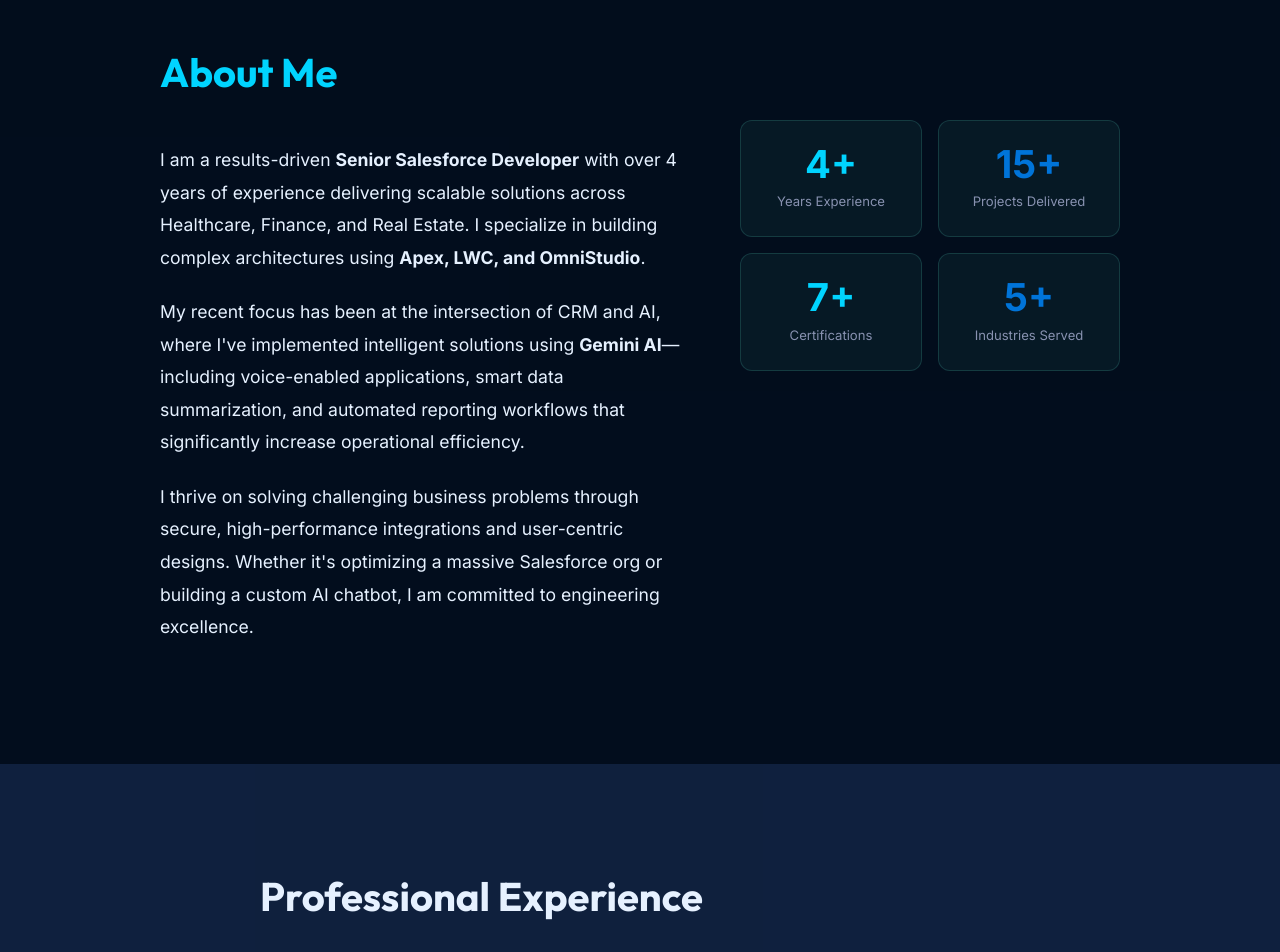
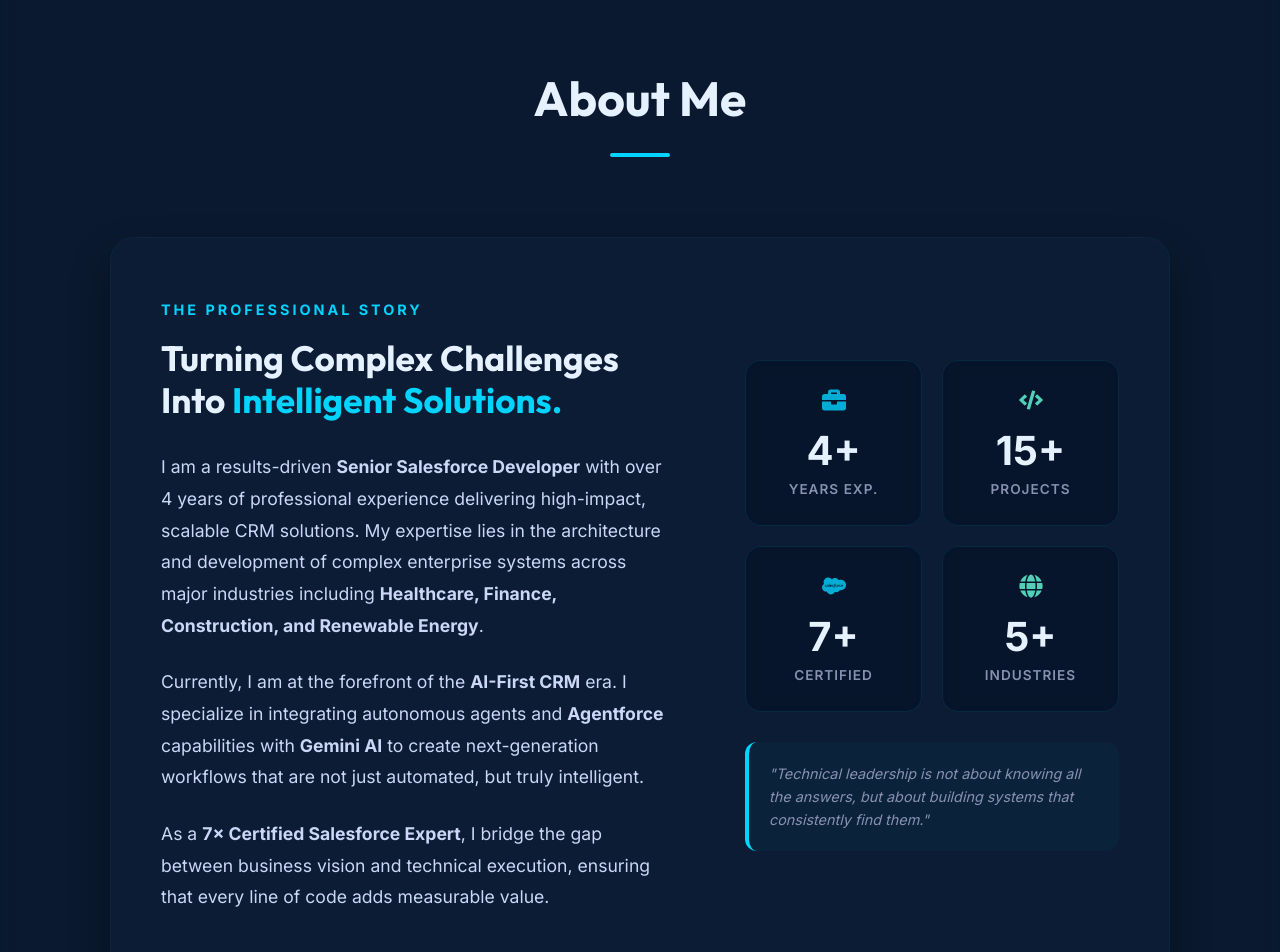
Before and after one commit to jenish238/Portfolio, a React (Vite) app in the folder portfolio-website/: page / in a window 1280 px wide. Shown: the part 880-1832 px from the top of the page. Built offline with nearby package versions, Linux system fonts and the light colour scheme.

Commit message:
3/4/26 Morning 3:08PM

```diff
--- a/portfolio-website/index.html
+++ b/portfolio-website/index.html
@@ -12,17 +12,17 @@
   <link rel="canonical" href="https://jenishgangani.me" />
 
   <!-- ===== Primary SEO Meta Tags ===== -->
-  <title>Jenish Gangani | Senior Salesforce Developer & 7× Certified Architect</title>
-  <meta name="title" content="Jenish Gangani | Senior Salesforce Developer & 7× Certified Architect" />
+  <title>Jenish Gangani | Senior Salesforce Developer & Architect</title>
+  <meta name="title" content="Jenish Gangani | Senior Salesforce Developer & Architect" />
   <meta name="description"
-    content="Jenish Gangani is a Senior Salesforce Developer & 7× Certified Architect based in Ahmedabad, India. Expert in Apex, LWC, OmniStudio, Agentforce, Gemini AI integrations, and scalable CRM automation across Healthcare, Real Estate, Finance & more." />
+    content="Senior Salesforce Developer & 7× Certified Architect specializing in Apex, LWC, OmniStudio, and Gemini AI integrations." />
   <meta name="keywords"
     content="Jenish Gangani, Salesforce Developer, Senior Salesforce Developer, LWC Developer, Apex Developer, OmniStudio, Agentforce, Salesforce Certified, Platform Developer II, Data Cloud Consultant, JavaScript Developer Salesforce, AI Integration Salesforce, Gemini AI, Salesforce Architect, CRM Developer, Salesforce Freelancer, Salesforce India, Ahmedabad Salesforce, DocuSign Salesforce, WhatsApp Salesforce Integration, MV Clouds" />
   <meta name="author" content="Jenish Gangani" />
   <meta name="robots" content="index, follow, max-snippet:-1, max-image-preview:large, max-video-preview:-1" />
 
   <!-- Language & Geo -->
-  <meta name="language" content="English" />
+  <meta name="language" content="en" />
   <meta name="geo.region" content="IN-GJ" />
   <meta name="geo.placename" content="Ahmedabad, Gujarat, India" />
   <meta name="geo.position" content="23.0225;72.5714" />
@@ -161,10 +161,23 @@
     ]
   }
   </script>
+
+  <!-- Google Analytics (gtag.js) -->
+  <script async src="https://www.googletagmanager.com/gtag/js?id=G-XXXXXXXXXX"></script>
+  <script>
+    window.dataLayer = window.dataLayer || [];
+    function gtag(){dataLayer.push(arguments);}
+    gtag('js', new Date());
+    gtag('config', 'G-XXXXXXXXXX');
+  </script>
 </head>
 
 <body>
-  <div id="root"></div>
+  <div id="root">
+    <!-- Non-JS Fallback for SEO -->
+    <h1 style="display:none">Jenish Gangani | Senior Salesforce Developer & Architect</h1>
+    <p style="display:none">7× Certified Salesforce Developer specializing in Apex, LWC, OmniStudio, Agentforce, and AI integrations.</p>
+  </div>
   <script type="module" src="/src/main.jsx"></script>
 </body>
 
--- a/portfolio-website/src/App.jsx
+++ b/portfolio-website/src/App.jsx
@@ -1,5 +1,5 @@
 import React, { useEffect, useRef, useState } from 'react';
-import { FaGithub, FaLinkedinIn, FaSalesforce, FaWhatsapp, FaEnvelope } from 'react-icons/fa';
+import { FaGithub, FaLinkedinIn, FaSalesforce, FaWhatsapp, FaEnvelope, FaBriefcase, FaCode, FaGlobe } from 'react-icons/fa';
 import { SiUpwork } from 'react-icons/si';
 import Navbar from './components/Navbar';
 import Hero from './components/Hero';
@@ -45,21 +45,26 @@
 };
 
 /* ── Individual stat card ─────────────────────────────────── */
-const StatCard = ({ value, suffix, label, color }) => {
+const StatCard = ({ value, suffix, label, color, icon }) => {
   const [count, ref] = useCounter(value);
   return (
-    <div ref={ref} style={{
+    <div ref={ref} className="stat-card" style={{
       textAlign: 'center',
       padding: '24px 20px',
-      borderRadius: '12px',
-      background: 'rgba(100,255,218,0.05)',
-      border: '1px solid rgba(100,255,218,0.15)',
-      flex: '1 1 130px',
+      borderRadius: '16px',
+      background: 'rgba(2, 12, 27, 0.4)',
+      border: '1px solid rgba(0, 212, 255, 0.1)',
+      backdropFilter: 'blur(8px)',
+      transition: 'all 0.3s ease',
+      cursor: 'default',
     }}>
-      <div style={{ fontSize: '2.4rem', fontWeight: '800', color, lineHeight: 1 }}>
+      <div style={{ fontSize: '1.5rem', color: color, marginBottom: '8px', opacity: 0.8 }}>{icon}</div>
+      <div style={{ fontSize: '2.5rem', fontWeight: '800', color: 'var(--white)', lineHeight: 1, marginBottom: '8px' }}>
         {count}{suffix}
       </div>
-      <div style={{ fontSize: '0.82rem', color: 'var(--text-sub)', marginTop: '8px', fontWeight: '500' }}>{label}</div>
+      <div style={{ fontSize: '0.85rem', color: 'var(--text-sub)', fontWeight: '600', textTransform: 'uppercase', letterSpacing: '1px' }}>
+        {label}
+      </div>
     </div>
   );
 };
@@ -87,42 +92,105 @@
       <BackToTop />
       <Hero />
 
-      {/* ── About ─────────────────────────────────────────── */}
-      <section id="about" style={{ padding: '120px 0', background: 'var(--bg-navy)' }}>
-        <div className="container" style={{ maxWidth: '1000px' }}>
-          {/* Two-column layout: text left, stats right */}
-          <div style={{ display: 'flex', gap: '60px', alignItems: 'flex-start', flexWrap: 'wrap' }}>
-            {/* Left: text */}
-            <article style={{ flex: '1 1 400px' }}>
-              <h2 className="slide-in-left stagger-1" style={{ fontSize: '2.5rem', marginBottom: '40px', color: 'var(--primary)' }}>About Me</h2>
-              <div style={{ color: 'var(--white)', fontSize: '1.1rem', lineHeight: '1.85' }}>
-                <p className="fade-in stagger-2" style={{ marginBottom: '22px' }}>
-                  I am a results-driven <strong>Senior Salesforce Developer</strong> with over 4 years of experience delivering
-                  scalable solutions across Healthcare, Finance, and Real Estate. I specialize in building complex
-                  architectures using <strong>Apex, LWC, and OmniStudio</strong>.
+      {/* ── About Section ──────────────────────────────────────── */}
+      <section id="about" style={{ padding: '140px 0', position: 'relative' }}>
+        <div className="container" style={{ maxWidth: '1100px' }}>
+          <div className="section-header fade-in" style={{ textAlign: 'center', marginBottom: '80px' }}>
+            <h2 style={{ fontSize: '3rem', color: 'var(--white)', marginBottom: '16px' }}>About Me</h2>
+            <div style={{ width: '60px', height: '4px', background: 'var(--primary)', margin: '0 auto', borderRadius: '2px' }}></div>
+          </div>
+
+          <div style={{
+            display: 'flex',
+            gap: '80px',
+            alignItems: 'center',
+            flexWrap: 'wrap',
+            background: 'rgba(17, 34, 64, 0.4)',
+            padding: '60px 50px',
+            borderRadius: '24px',
+            border: '1px solid rgba(0, 212, 255, 0.05)',
+            backdropFilter: 'blur(10px)',
+            boxShadow: '0 20px 40px rgba(0,0,0,0.3)',
+          }}>
+            {/* Left: Content */}
+            <article style={{ flex: '1 1 450px' }}>
+              <p style={{
+                color: 'var(--primary)',
+                fontSize: '0.9rem',
+                fontWeight: '700',
+                letterSpacing: '3px',
+                textTransform: 'uppercase',
+                marginBottom: '16px'
+              }}>The Professional Story</p>
+              <h3 style={{ fontSize: '2.2rem', color: 'var(--white)', marginBottom: '30px', lineHeight: '1.2' }}>
+                Turning Complex Challenges Into <span style={{ color: 'var(--primary)' }}>Intelligent Solutions.</span>
+              </h3>
+
+              <div style={{ color: 'var(--text-main)', fontSize: '1.1rem', lineHeight: '1.8' }}>
+                <p style={{ marginBottom: '25px' }}>
+                  I am a results-driven <strong>Senior Salesforce Developer</strong> with over 4 years of professional experience
+                  delivering high-impact, scalable CRM solutions. My expertise lies in the architecture and development of
+                  complex enterprise systems across major industries including <strong>Healthcare, Finance, Construction, and Renewable Energy</strong>.
                 </p>
-                <p className="fade-in stagger-3" style={{ marginBottom: '22px' }}>
-                  My recent focus has been at the intersection of CRM and AI, where I've implemented intelligent
-                  solutions using <strong>Gemini AI</strong>—including voice-enabled applications, smart data summarization,
-                  and automated reporting workflows that significantly increase operational efficiency.
+                <p style={{ marginBottom: '25px' }}>
+                  Currently, I am at the forefront of the <strong>AI-First CRM</strong> era. I specialize in integrating
+                  autonomous agents and <strong>Agentforce</strong> capabilities with <strong>Gemini AI</strong> to create
+                  next-generation workflows that are not just automated, but truly intelligent.
                 </p>
-                <p className="fade-in stagger-4">
-                  I thrive on solving challenging business problems through secure, high-performance integrations
-                  and user-centric designs. Whether it's optimizing a massive Salesforce org or building
-                  a custom AI chatbot, I am committed to engineering excellence.
+                <p>
+                  As a <strong>7× Certified Salesforce Expert</strong>, I bridge the gap between business vision and
+                  technical execution, ensuring that every line of code adds measurable value.
                 </p>
               </div>
             </article>
 
-            {/* Right: animated stats */}
-            <div style={{ flex: '1 1 260px', display: 'flex', flexDirection: 'column', gap: '16px', paddingTop: '80px' }}>
-              <div style={{ display: 'flex', gap: '16px', flexWrap: 'wrap' }}>
-                <StatCard value={4}  suffix="+"  label="Years Experience"        color="var(--primary)" />
-                <StatCard value={15} suffix="+"  label="Projects Delivered"      color="var(--secondary)" />
+            {/* Right: Metrics Grid */}
+            <div style={{ flex: '1 1 320px' }}>
+              <div style={{
+                display: 'grid',
+                gridTemplateColumns: 'repeat(2, 1fr)',
+                gap: '20px'
+              }}>
+                <StatCard
+                  value={4}
+                  suffix="+"
+                  label="Years Exp."
+                  color="var(--primary)"
+                  icon={<FaBriefcase />}
+                />
+                <StatCard
+                  value={15}
+                  suffix="+"
+                  label="Projects"
+                  color="var(--accent)"
+                  icon={<FaCode />}
+                />
+                <StatCard
+                  value={7}
+                  suffix="+"
+                  label="Certified"
+                  color="var(--primary)"
+                  icon={<FaSalesforce />}
+                />
+                <StatCard
+                  value={5}
+                  suffix="+"
+                  label="Industries"
+                  color="var(--accent)"
+                  icon={<FaGlobe />}
+                />
               </div>
-              <div style={{ display: 'flex', gap: '16px', flexWrap: 'wrap' }}>
-                <StatCard value={7} suffix="+"  label="Certifications"          color="var(--primary)" />
-                <StatCard value={5}  suffix="+"  label="Industries Served"        color="var(--secondary)" />
+
+              <div style={{
+                marginTop: '30px',
+                padding: '20px',
+                borderRadius: '12px',
+                borderLeft: '4px solid var(--primary)',
+                background: 'rgba(0, 212, 255, 0.03)',
+              }}>
+                <p style={{ fontSize: '0.9rem', color: 'var(--text-sub)', fontStyle: 'italic' }}>
+                  "Technical leadership is not about knowing all the answers, but about building systems that consistently find them."
+                </p>
               </div>
             </div>
           </div>
@@ -138,7 +206,7 @@
       <Projects />
       <Contact />
 
-      <footer style={{ padding: '60px 0 40px', textAlign: 'center', background: 'var(--bg-dark)' }}>
+      <footer id="footer" style={{ padding: '60px 0 40px', textAlign: 'center', background: 'var(--bg-dark)' }}>
         <div style={{ display: 'flex', gap: '25px', justifyContent: 'center', marginBottom: '25px' }}>
           {[
             { href: 'https://www.linkedin.com/in/jenish-gangani-577440215/', icon: <FaLinkedinIn />, label: 'LinkedIn' },
@@ -148,7 +216,7 @@
             { href: 'mailto:jenishgangani238@gmail.com', icon: <FaEnvelope />, label: 'Email' },
             { href: 'https://wa.me/919081131732', icon: <FaWhatsapp />, label: 'WhatsApp' },
           ].map(({ href, icon, label }) => (
-            <a key={label} href={href} target={href.startsWith('mailto') ? undefined : '_blank'} rel="noreferrer"
+            <a key={label} href={href} target={href.startsWith('mailto') ? undefined : '_blank'} rel={href.startsWith('mailto') ? 'noreferrer' : 'me noreferrer'}
               style={{ color: 'var(--white)', fontSize: '1.5rem' }} className="social-icon" aria-label={label}>
               {icon}
             </a>
--- a/portfolio-website/src/components/ParticleBackground.jsx
+++ b/portfolio-website/src/components/ParticleBackground.jsx
@@ -46,8 +46,8 @@
         y:        Math.random() * window.innerHeight,
         vx:       Math.cos(angle) * spd,
         vy:       Math.sin(angle) * spd,
-        baseSize: Math.random() * 1.8 + 0.7,
-        opacity:  Math.random() * 0.50 + 0.18,
+        baseSize: Math.random() * 1.2 + 0.6,
+        opacity:  Math.random() * 0.35 + 0.30,
         color:    Math.random() > 0.5 ? '0, 212, 255' : '100, 255, 218',
       };
     };
--- a/portfolio-website/src/components/Projects.jsx
+++ b/portfolio-website/src/components/Projects.jsx
@@ -24,8 +24,8 @@
   'Process Builder':      { icon: <MdAutoGraph />,           color: '#64ffda' },
   'Flows':                { icon: <FaBolt />,                color: '#64ffda' },
   'Sales Cloud':          { icon: <SiSalesforce />,          color: '#00a1e0' },
+  'Apex Triggers':        { icon: <FaCode />,                color: '#00d4ff' },
   'WhatsApp Integration': { icon: <SiWhatsapp />,            color: '#25d366' },
-  'Apex Triggers':        { icon: <FaCode />,                color: '#00d4ff' },
   'Apex':                 { icon: <FaCode />,                color: '#00d4ff' },
   'Apex Batch':           { icon: <FaCode />,                color: '#00d4ff' },
   'Validation Rules':     { icon: <MdSecurity />,            color: '#f59e0b' },
@@ -115,7 +115,7 @@
     {
       title: 'Integrated Property Management',
       desc: 'Centralized real estate lead intake with duplicate detection and automated 2-way WhatsApp communication.',
-      tech: ['Sales Cloud', 'WhatsApp Integration', 'Apex Triggers'],
+      tech: ['Sales Cloud', 'Apex Triggers', 'WhatsApp Integration'],
       industry: 'Real Estate',
     },
     {
--- a/portfolio-website/src/index.css
+++ b/portfolio-website/src/index.css
@@ -6,9 +6,9 @@
 
   /* Semi-transparent backgrounds (88% opaque) so the global particle canvas
      at z-index:0 remains subtly visible through every section */
-  --bg-dark: rgba(10, 25, 47, 0.88);
-  --bg-light: rgba(17, 34, 64, 0.88);
-  --bg-navy: rgba(2, 12, 27, 0.88);
+  --bg-dark: rgba(10, 25, 47, 0.45);
+  --bg-light: rgba(17, 34, 64, 0.45);
+  --bg-navy: rgba(2, 12, 27, 0.45);
 
   --primary: #00d4ff;
   --secondary: #0074D9;
@@ -55,6 +55,13 @@
   text-decoration: none;
   color: inherit;
   transition: var(--transition);
+}
+
+section,
+header,
+footer {
+  backdrop-filter: blur(8px);
+  -webkit-backdrop-filter: blur(8px);
 }
 
 .nav-link {
@@ -597,6 +604,13 @@
   margin-bottom: 30px;
 }
 
+.about-stats-wrapper {
+  display: grid !important;
+  grid-template-columns: repeat(2, 1fr) !important;
+  gap: 16px !important;
+  flex: 1 1 300px;
+}
+
 .section-title {
   font-size: 3rem;
   margin-bottom: 50px;
@@ -618,8 +632,9 @@
 
 html,
 body {
-  overflow-x: hidden;
-  width: 100%;
+  overflow-x: hidden !important;
+  width: 100% !important;
+  position: relative;
 }
 
 .timeline-container {
@@ -691,13 +706,14 @@
     top: 70px;
     left: 0;
     width: 100%;
-    background: var(--bg-navy);
+    background: rgba(2, 12, 27, 0.98);
+    /* Less transparent for readability */
     padding: 30px;
     border-bottom: 2px solid var(--primary);
     gap: 20px;
     box-shadow: 0 10px 30px rgba(0, 0, 0, 0.8);
     z-index: 1000;
-    backdrop-filter: blur(20px);
+    backdrop-filter: blur(10px);
   }
 
   .nav-links-list.active {
@@ -760,11 +776,13 @@
 
   .contact-wrapper,
   .education-card,
-  .achievements-btns {
+  .achievements-btns,
+  .about-stats-wrapper {
     flex-direction: column !important;
     text-align: center !important;
     justify-content: center !important;
     align-items: center !important;
+    padding-top: 0 !important;
   }
 
   .achievements-btns {
@@ -831,6 +849,19 @@
   .contact-card div {
     text-align: center !important;
   }
+
+  /* Hide fixed sidebar on mobile to prevent content overlap */
+  .social-sidebar-container {
+    display: none !important;
+  }
+
+  /* Ensure all sections are constrained */
+  section,
+  header,
+  footer {
+    max-width: 100vw !important;
+    overflow-x: hidden !important;
+  }
 }
 
 .hamburger {
```
Also changed, not shown: portfolio-website/src/components/Experience.jsx (+12 -8 lines), portfolio-website/src/components/Hero.jsx (+6 -6 lines), portfolio-website/src/components/Navbar.jsx (+7 -1 lines), portfolio-website/src/components/SocialSidebar.jsx (+36 -7 lines).
